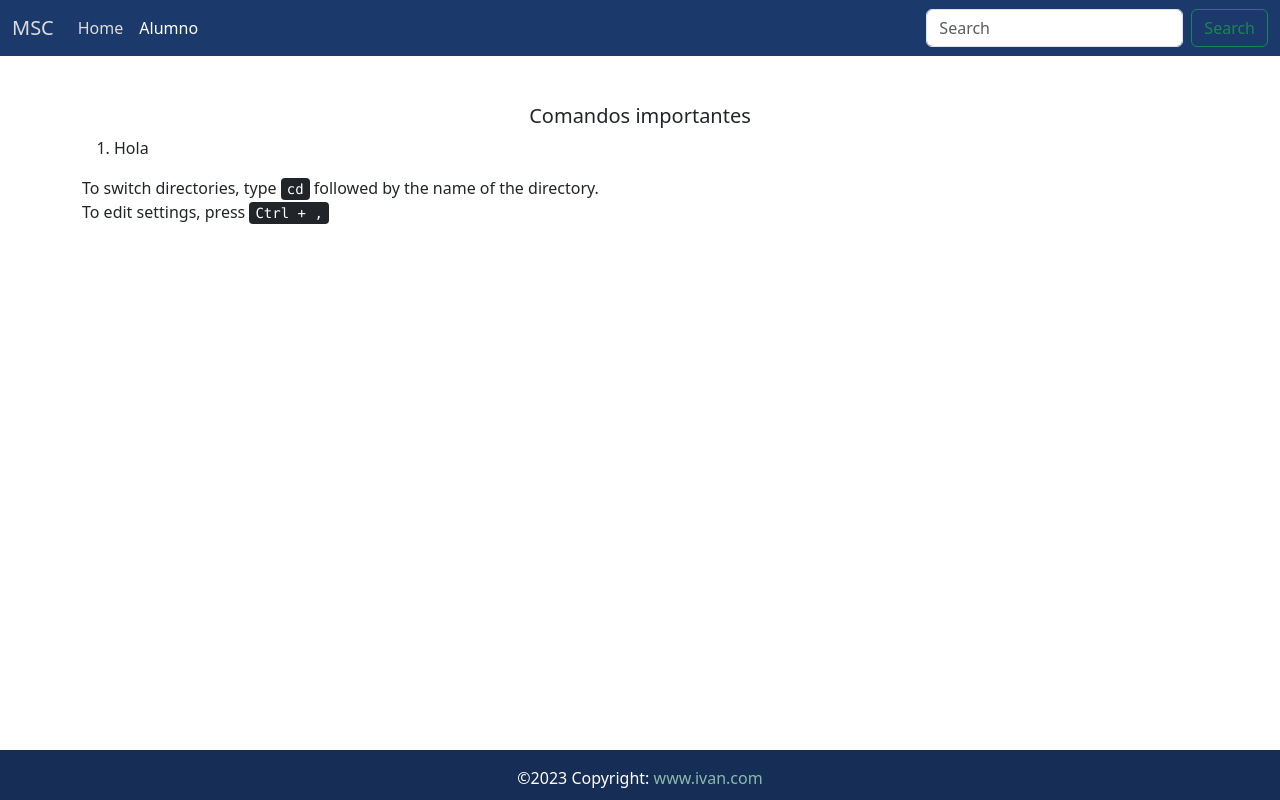
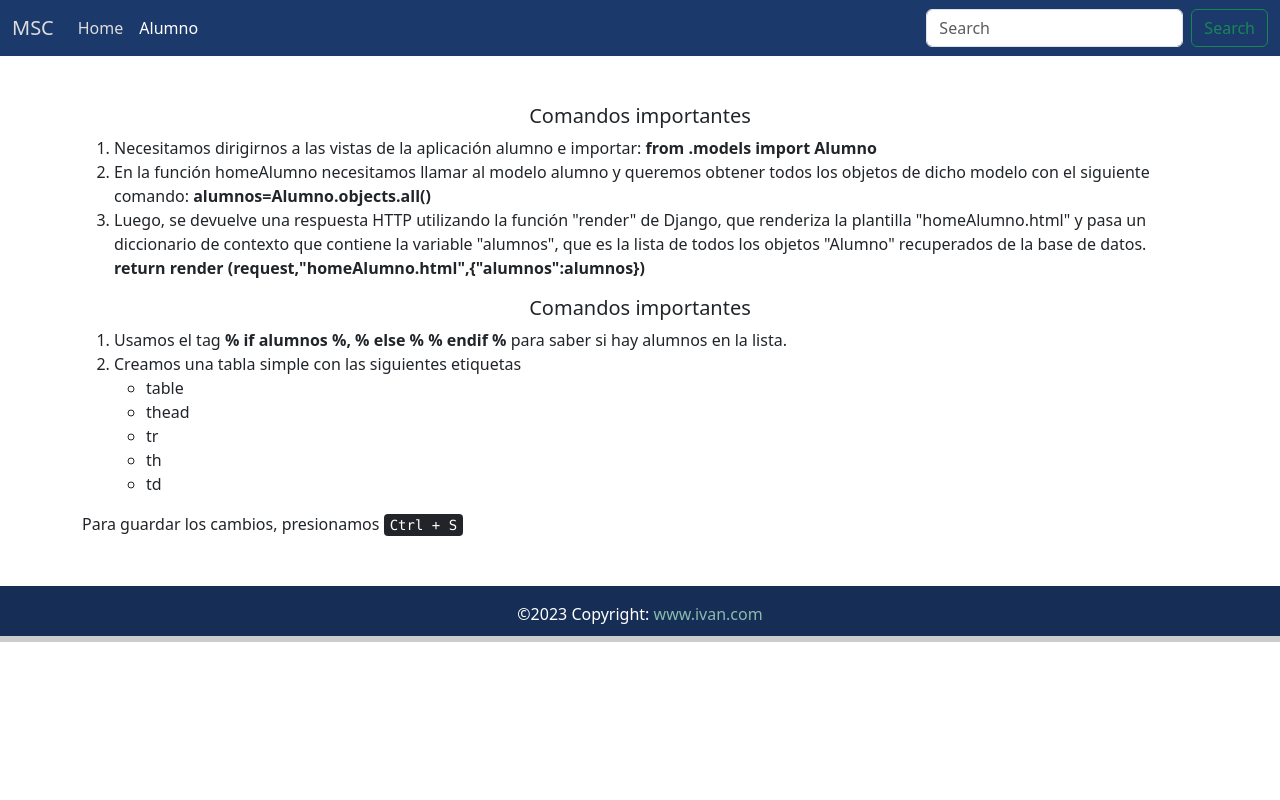
Before and after one commit to ivanztcode/Clase1, a Django app: page /alumno/ in a window 1280 px wide. Run offline with Django 4.2, Linux system fonts and the light colour scheme.

Commit message:
second commit

```diff
--- a/core/alumno/templates/homeAlumno.html
+++ b/core/alumno/templates/homeAlumno.html
@@ -7,10 +7,41 @@
     <div class="container mt-5">
         <h1 class="text-center" style="font-size: 20px;">Comandos importantes</h1>
         <ol>
-            <li>Hola</li>
+            <li>Necesitamos dirigirnos a las vistas de la aplicación alumno e importar:
+                <strong>from .models import Alumno</strong>
+            </li>
+            <li>
+                En la función homeAlumno necesitamos llamar al modelo alumno y queremos obtener todos los objetos de dicho modelo con el siguiente comando:
+                <strong>    alumnos=Alumno.objects.all()
+                </strong>
+            </li>
+
+            <li>
+                Luego, se devuelve una respuesta HTTP utilizando la función "render" de Django, que renderiza la plantilla "homeAlumno.html" y pasa un diccionario de contexto que contiene la variable "alumnos", que es la lista de todos los objetos "Alumno" recuperados de la base de datos.
+                <br>
+                <strong>    return render (request,"homeAlumno.html",{"alumnos":alumnos})</strong>
+            </li>
+
+
+
         </ol>
-        To switch directories, type <kbd>cd</kbd> followed by the name of the directory.<br>
-To edit settings, press <kbd><kbd>Ctrl</kbd> + <kbd>,</kbd></kbd>
+        <h1 class="text-center" style="font-size: 20px;">Comandos importantes</h1>
+        <ol>
+            <li>Usamos el tag <strong>% if alumnos %,        % else %
+                % endif %</strong> para saber si hay alumnos en la lista.</li>
+            <li>Creamos una tabla simple con las siguientes etiquetas
+
+                <ul>
+                    <li>table</li>
+                    <li>thead</li>
+                    <li>tr</li>
+                    <li>th</li>
+                    <li>td</li>
+                </ul>
+            </li>
+        </ol>
+
+    Para guardar los cambios, presionamos <kbd><kbd>Ctrl</kbd> + <kbd>S</kbd></kbd>
     </div>
 
 {% endblock contenido %}
--- a/core/app/templates/home.html
+++ b/core/app/templates/home.html
@@ -4,7 +4,6 @@
 
 {% block contenido %}
     <div class="container mt-5 text-center" >
-        <h1 style="color: white;">Hola compañeros hoy vamos a mostrar tablas de nuestros formulario de admin</h1>
+        <h1 style="color: white; margin-bottom: 600px;">Hola compañeros hoy vamos a mostrar tablas de nuestros formulario de admin</h1>
     </div>
-
 {% endblock contenido %}
--- a/core/static/css/style.css
+++ b/core/static/css/style.css
@@ -1,45 +1,42 @@
-/* --------------------------------
-#START CONFIGURATION
-------------------------*/
-html,
-body{
-    height: 100%;
-    margin: 0;
-    max-width: 100%;
-    overflow: hidden;
-}
-
 /* -----------------------
 #FOOTER
 -----------------------*/
 
-nav{
+nav {
     background-color: #1b396a;
+    position: fixed;
+    bottom: 0;
+    width: 100%;
+    z-index: 999;
   }
 
-.navbar a{
+  .navbar a {
     color: #dddddd;
   }
+
   .navbar-nav .nav-link.active {
     color: white;
     font-weight: 500;
   }
 
-.wrapper{
+  .wrapper {
     min-height: 100%;
-    margin-bottom: -50px;
+    margin-bottom: 50px; /* actualizado */
   }
+
   /* acomodo el footer hasta abajo. */
 
   #footer,
-.push{
+  .push {
     height: 50px;
   }
+
 
   /* -------------------------
   #NAVBAR
   ----------------------------*/
-#btn-nav{
+
+  #btn-nav {
     float: right;
     margin-right: 25px;
     color: #fff;
--- a/core/templates/base.html
+++ b/core/templates/base.html
@@ -8,7 +8,7 @@
     <!-- Incluyendo CSS Boostrap  -->
     <link href="https://cdn.jsdelivr.net/npm/bootstrap@5.3.0-alpha3/dist/css/bootstrap.min.css" rel="stylesheet" integrity="sha384-KK94CHFLLe+nY2dmCWGMq91rCGa5gtU4mk92HdvYe+M/SXH301p5ILy+dN9+nJOZ" crossorigin="anonymous">
     <!-- Incluyendo estilos estaticos -->
-    <link rel="stylesheet" href="{% static 'css/style.css' %}?v1.2www2">
+    <link rel="stylesheet" href="{% static 'css/style.css' %}?v1.2wwwee2">
 
     <title>{% block titulo %}{% endblock titulo %}</title>
 </head>
@@ -54,7 +54,10 @@
                 </div>
             </nav>
         </header>
+
+        <div class="contenido" id="contenido">
             {% block contenido %}{% endblock contenido %}
+        </div>
     </div>
 
 
```
Lines whose indentation alone changed are shown as unchanged.
